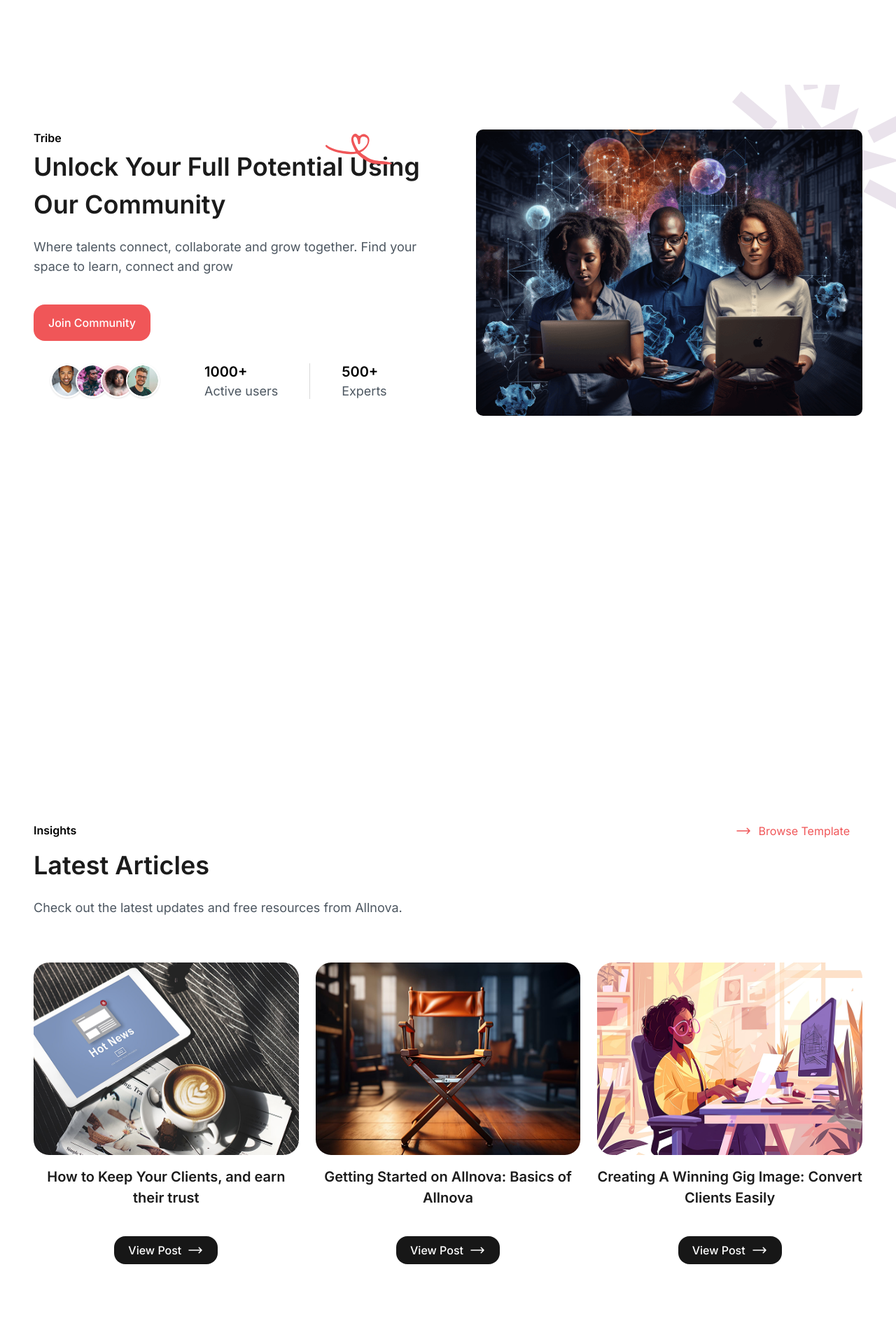
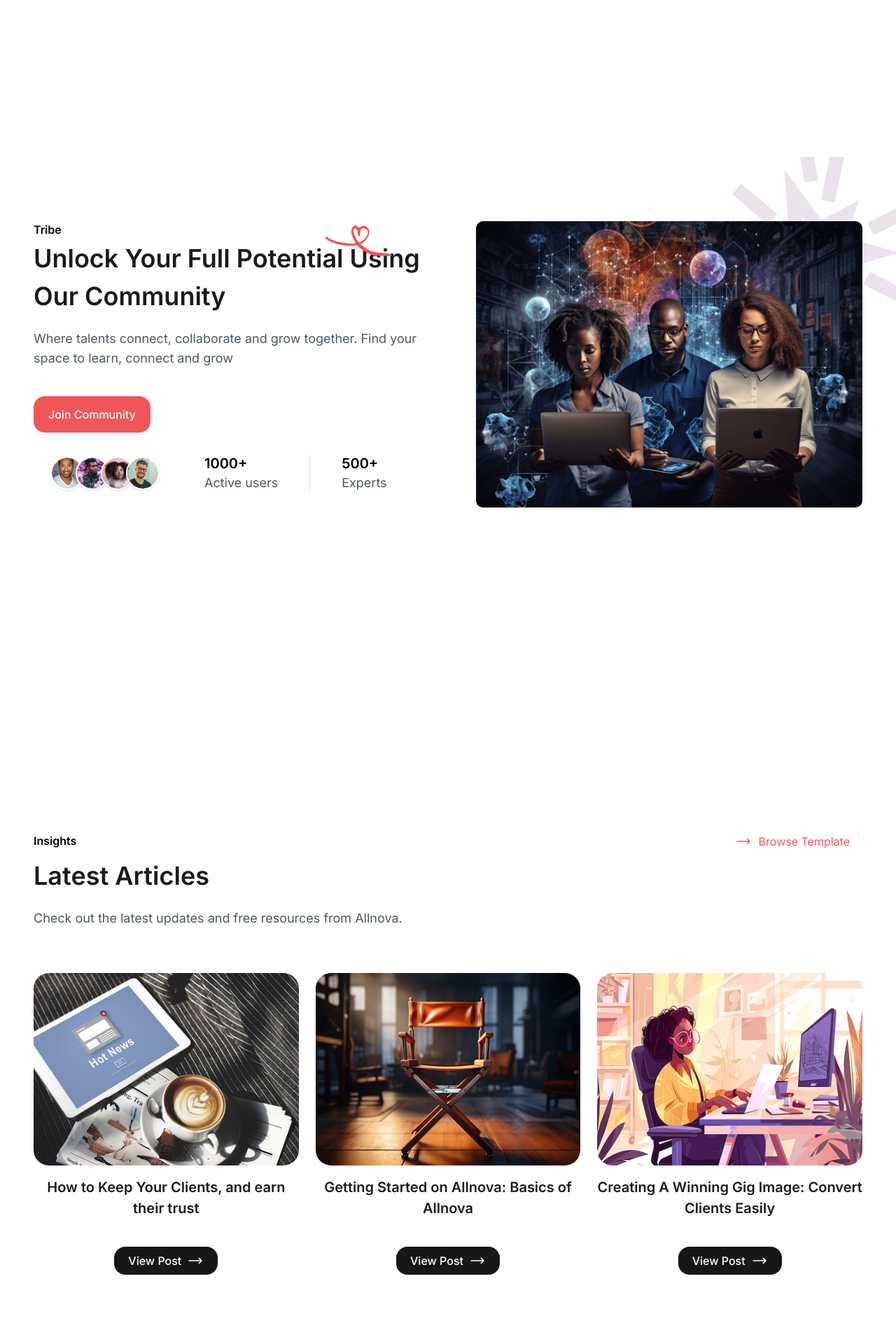
Before and after one commit to Oluwalolope/allnovas-technical-assessment, a React (Vite) app: page / in a window 1280 px wide. Shown: the part 6680-8600 px from the top of the page at 70% size. Built offline with nearby package versions, Linux system fonts and the light colour scheme.

Commit message:
Enhance layout and styling in BlogArticleSection and CommunitySection; update scroll threshold in Header component

```diff
--- a/src/components/BlogArticleSection.tsx
+++ b/src/components/BlogArticleSection.tsx
@@ -3,14 +3,14 @@ import { BLOGS, type Blog } from "../lib/constants";
 
 const BlogCard = ({ image, slug, title }: Blog) => {
   return (
-    <article>
+    <article className="flex flex-col items-center">
       <img
         src={image}
         alt={title}
         className="w-full max-w-[395px] h-[275px] rounded-[22px] mb-4"
         draggable={false}
       />
-      <h4 className="text-primary-text text-[20px] font-semibold text-center">
+      <h4 className="text-primary-text text-[20px] font-semibold text-center max-w-[410px]">
         {title}
       </h4>
 
@@ -66,7 +66,7 @@ const BlogArticleSection = () => {
     },
   };
   return (
-    <section className="mt-[180px] py-16 px-6 md:px-12 overflow-hidden min-h-dvh">
+    <section className="mt-[180px] py-16 px-6 md:px-12 overflow-hidden min-h-dvh grid place-items-center">
       <div className="w-full max-w-[1512px] mx-auto md:mx-0">
         <motion.div
           initial={{ opacity: 0, y: 40 }}
--- a/src/components/CommunitySection.tsx
+++ b/src/components/CommunitySection.tsx
@@ -4,7 +4,7 @@ import OurUsers from "./OurUsers";
 
 const CommunitySection = () => {
   return (
-    <section className="mt-[180px] py-16 px-6 md:px-12 overflow-hidden min-h-dvh">
+    <section className="mt-[180px] py-16 px-6 md:px-12 overflow-hidden min-h-dvh grid place-items-center">
       <div className="w-full max-w-[1512px] mx-auto grid md:grid-cols-2 gap-20 items-center community-background-pattern">
         <motion.div
           initial={{ opacity: 0, y: 40 }}
--- a/src/components/Header.tsx
+++ b/src/components/Header.tsx
@@ -29,7 +29,7 @@ const Header = () => {
   const { scrollY } = useScroll();
   useMotionValueEvent(scrollY, "change", (latestY) => {
     const previousY = scrollY.getPrevious();
-    if (latestY > previousY! && latestY > 250) {
+    if (latestY > previousY! && latestY > 100) {
       setIsUserScrollingDown(true);
     } else {
       setIsUserScrollingDown(false);
@@ -63,7 +63,7 @@ const Header = () => {
         <div className="flex flex-row gap-4 items-center">
           <div className="inline-flex items-center gap-x-3">
             <a href="#sign-in" className="hidden md:block">
-              <p className="text-primary-color capitalize font-medium py-[7.5px] px-[21px]">
+              <p className="text-primary-color hover:text-primary-text capitalize font-medium py-[7.5px] px-[21px] transition-all duration-300">
                 sign in
               </p>
             </a>
```
